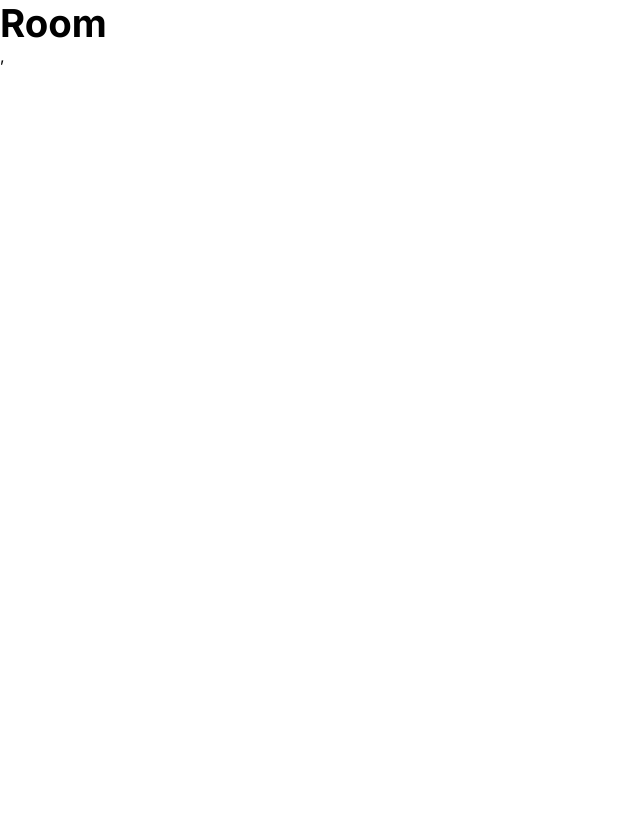
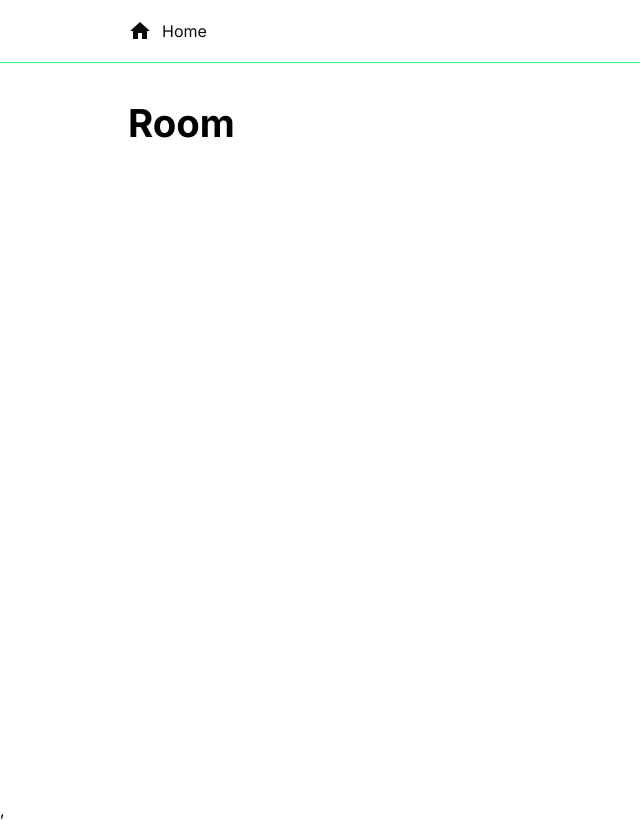
Before and after one commit to KevinTheKittyCat/Hotel-frontend, a React (Vite) app: page /rooms/1 in a window 1280 px wide. Shown: the whole page, without its empty margins (0-640 px from the left). Built offline with nearby package versions, Linux system fonts and the light colour scheme; a web font is replaced by a local one.

Commit message:
DefaultWrapper + Header
+ Header
+ DefaultWrapper
+ Default wrapper added to RoomPage, home and RoomsPage.
+ Header Styles.

```diff
--- /dev/null
+++ b/src/components/deafultWrapper.jsx
@@ -0,0 +1,14 @@
+import Header from "./header";
+
+
+
+
+
+export default function DefaultWrapper({ children }) {
+    return (
+        <div id="Default-wrapper" className="default-wrapper page column">
+            <Header />
+            {children}
+        </div>
+    )
+}
--- /dev/null
+++ b/src/components/header.jsx
@@ -0,0 +1,17 @@
+import { Home } from "@mui/icons-material";
+import HeaderButton from "./header/headerButton";
+import "../styles/header.css";
+
+
+
+
+
+
+
+export default function Header() {
+    return (
+        <header className="nav-bar">
+            <HeaderButton Icon={Home} title="Home" to="/"/>
+        </header>
+    )
+}
--- /dev/null
+++ b/src/components/header/headerButton.jsx
@@ -0,0 +1,17 @@
+import { useNavigate } from "react-router";
+
+
+
+
+
+
+
+export default function HeaderButton({ Icon, title, to }) {
+    const navigate = useNavigate();
+    return (
+        <button className="nav-button center row small-gap" onClick={() => navigate(to)}>
+            {Icon && <Icon />}
+            <a>{title}</a>
+        </button>
+    )
+}
--- a/src/pages/RoomPage.jsx
+++ b/src/pages/RoomPage.jsx
@@ -2,6 +2,7 @@ import { useParams } from "react-router-dom"
 import { useCustomSingleFetch } from "../components/utils/hooks/fetchSingle";
 import { useCustomFetch } from "../components/utils/hooks/fetchHook";
 import { getBookingsById, getRoomById } from "../database/rooms";
+import DefaultWrapper from "../components/deafultWrapper";
 
 
 
@@ -14,8 +15,10 @@ export default function RoomPage() {
     const { bookings } = useCustomFetch(getBookingsById, params.id, "bookings");
 
     return (
-        <div>
-            <h1>Room</h1>
-        </div>
+        <DefaultWrapper>
+            <div>
+                <h1>Room</h1>
+            </div>
+        </DefaultWrapper>
     )
 }
--- a/src/pages/RoomsPage.jsx
+++ b/src/pages/RoomsPage.jsx
@@ -7,6 +7,7 @@ import "../styles/rooms/rooms.css";
 import RoomFilter from "../components/rooms/RoomFilter";
 import { useDispatch, useSelector } from "react-redux";
 import { addRoom } from "../stores/roomsSlice";
+import DefaultWrapper from "../components/deafultWrapper";
 
 
 
@@ -27,12 +28,12 @@ export default function RoomsPage() {
     useEffect(() => {
         // This is a quick fix. - the "roomsToGet" should be fetched in a hook.
         roomsToGet?.forEach(room =>
-            dispatch(addRoom({document:{...room}}))
+            dispatch(addRoom({ document: { ...room } }))
         );
     }, [roomsToGet]);
 
     return (
-        <div className="page column">
+        <DefaultWrapper>
             <div className="flex-apart row">
                 <div className="date-pickers row">
                     <CustomInput label="From" type="date" value={dates.fromDate} onChange={(e) => setDates({ ...dates, fromDate: e.target.value })} />
@@ -41,7 +42,7 @@ export default function RoomsPage() {
             </div>
 
             <div className="row column-on-mobile">
-                <RoomFilter items={rooms} onChange={(filteredData) => setFilteredRooms(filteredData)} dates={dates}/>
+                <RoomFilter items={rooms} onChange={(filteredData) => setFilteredRooms(filteredData)} dates={dates} />
                 <div className="rooms-list row wrap center grid3 stretch-width">
                     {filteredRooms?.map(room => (
                         <RoomCard key={room.id} room={room} />
@@ -49,7 +50,7 @@ export default function RoomsPage() {
                 </div>
             </div>
 
-        </div>
+        </DefaultWrapper>
     );
 }
 
--- a/src/pages/home.jsx
+++ b/src/pages/home.jsx
@@ -1,16 +1,19 @@
 import { useNavigate } from "react-router-dom";
+import DefaultWrapper from "../components/deafultWrapper";
 
 export default function Home() {
 
     const navigate = useNavigate();
 
     return (
-        <div className="home page column center stretch-width relative" >
-            <div className="home-content column center stretch-width">
-                <h1 className="title">Welcome to the Home Page</h1>
-                <p className="description">This is a simple home page to get to the Hotel Room List</p>
-                <button className="button" onClick={() => navigate("/rooms")}>Go to Rooms</button>
+        <DefaultWrapper>
+            <div className="home column center stretch-width relative" >
+                <div className="home-content column center stretch-width">
+                    <h1 className="title">Welcome to the Home Page</h1>
+                    <p className="description">This is a simple home page to get to the Hotel Room List</p>
+                    <button className="button" onClick={() => navigate("/rooms")}>Go to Rooms</button>
+                </div>
             </div>
-        </div>
+        </DefaultWrapper>
     );
 }
--- /dev/null
+++ b/src/styles/header.css
@@ -0,0 +1,29 @@
+.nav-bar {
+  position: fixed;
+  top: 0;
+  left: 0;
+  width: 100%;
+  background: rgba(255, 255, 255, 0.8196078431);
+  padding: 0 10%;
+  border-bottom: 1px solid var(--primary-color);
+  z-index: 1000;
+  -webkit-backdrop-filter: blur(10px);
+          backdrop-filter: blur(10px);
+}
+
+.nav-button {
+  padding: var(--default-padding);
+}
+.nav-button:first-child {
+  padding-left: 0px;
+}
+.nav-button:last-child {
+  padding-right: 0px;
+}
+
+.nav-button, .nav-button a {
+  color: var(--black-text);
+}
+.nav-button .active, .nav-button a .active {
+  color: var(--primary-color);
+}/*# sourceMappingURL=header.css.map */
--- /dev/null
+++ b/src/styles/header.scss
@@ -0,0 +1,30 @@
+.nav-bar {
+    position: fixed;
+    top: 0;
+    left: 0;
+    width: 100%;
+    background: #ffffffd1;
+    padding: 0 10%;
+    border-bottom: 1px solid var(--primary-color);
+    z-index: 1000;
+    backdrop-filter: blur(10px);
+}
+
+.nav-button {
+    padding: var(--default-padding);
+
+    &:first-child {
+        padding-left: 0px;
+    }
+
+    &:last-child {
+        padding-right: 0px;
+    }
+}
+
+.nav-button, .nav-button a {
+    color: var(--black-text);
+    .active {
+        color: var(--primary-color);
+    }
+}
```
Also changed, not shown: 1 other file (tests, documents, lock files or other folders).
